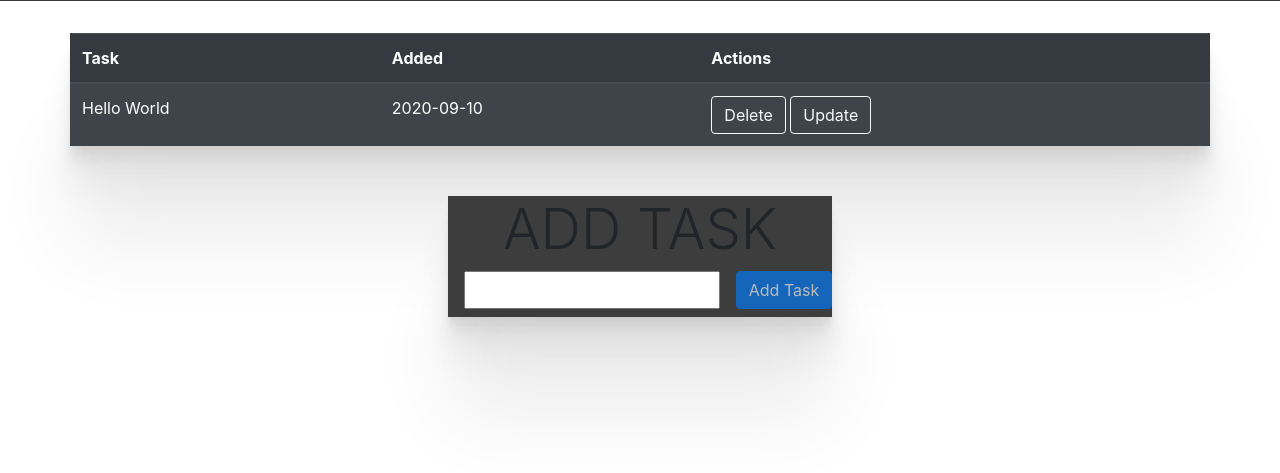
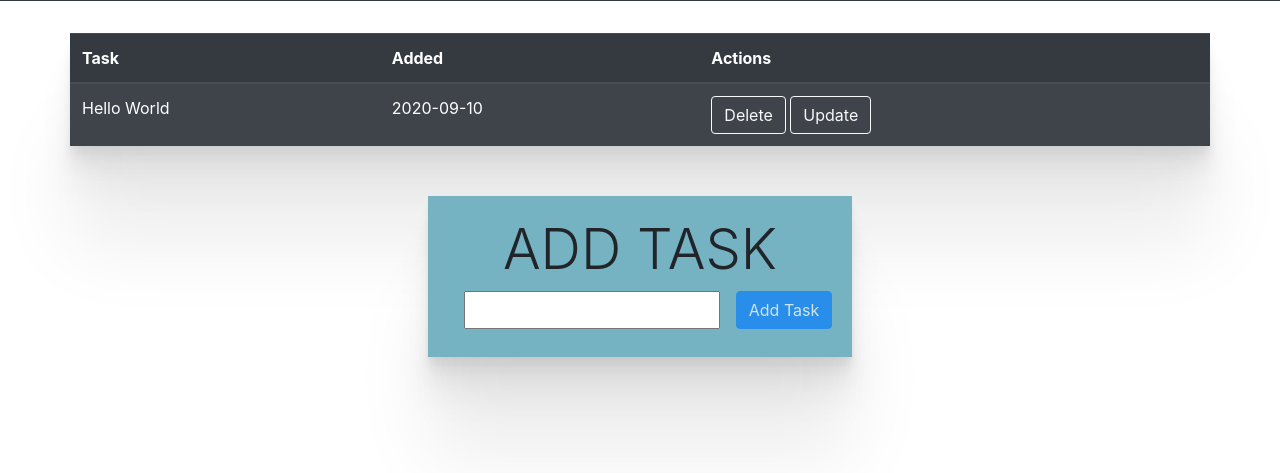
Before and after one commit to mahadevananair1/simpleTasks, a Flask app: page / in a window 1280 px wide. Shown: the part 270-743 px from the top of the page. Run offline with Flask 2, Linux system fonts and the light colour scheme; data comes from the database, SQL or seed files in the repository; both versions use the stored data as it was after the commit; some libraries are stand-ins or nearby versions.

Commit message:
just changed a color

```diff
--- a/static/css/main.css
+++ b/static/css/main.css
@@ -25,7 +25,8 @@ body{
   margin: 50px auto;
   width: fit-content;
   height: fit-content;
-  background-color: #3d3d3d;
+  padding: 20px;
+  background-color: rgb(117, 178, 194);
   box-shadow:  0 2.8px 2.2px rgba(0, 0, 0, 0.02),
   0 6.7px 5.3px rgba(0, 0, 0, 0.028),
   0 12.5px 10px rgba(0, 0, 0, 0.035),
```
Also changed, not shown: test.db.
